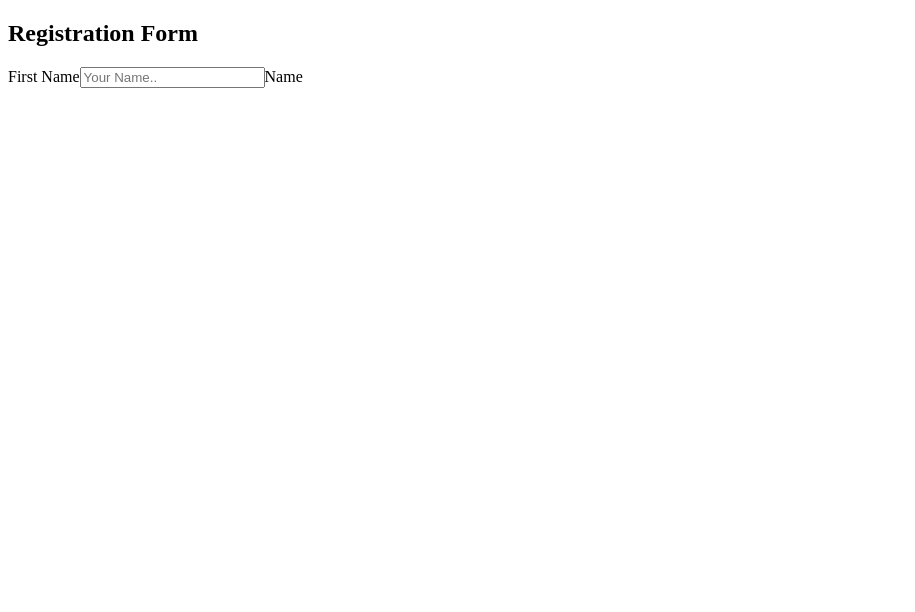
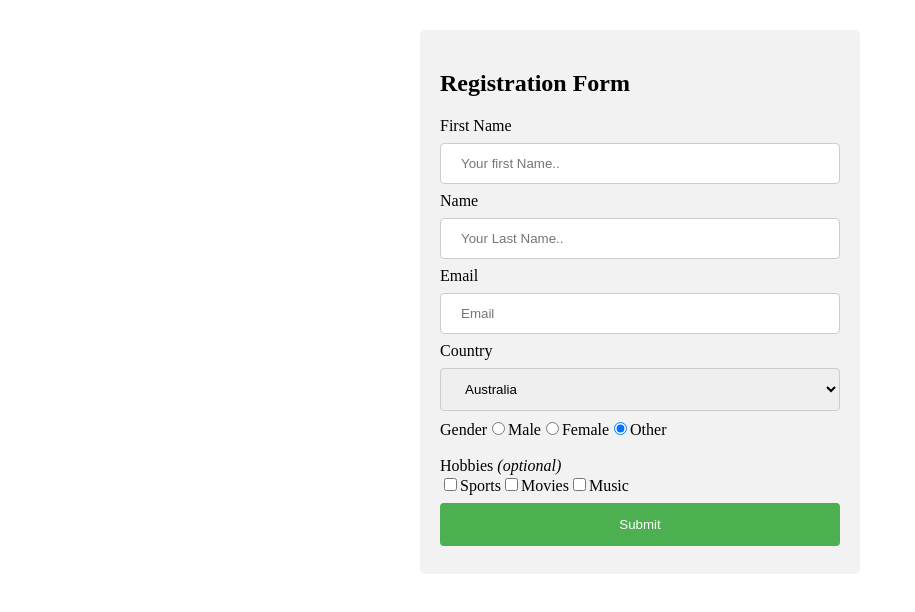
Before and after one commit to maruf-swe/angular-template-driven-form, an Angular app: page / in a window 1280 px wide. Shown: the top 612 px of the page, without its empty margins (0-915 px from the left). Built offline with nearby package versions, Linux system fonts and the light colour scheme.

Commit message:
adding html and css

```diff
--- a/src/app/app.component.css
+++ b/src/app/app.component.css
@@ -0,0 +1,39 @@
+input[type=text],[type=email], select {
+    width: 100%;
+    padding: 12px 20px;
+    margin: 8px 0;
+    display: inline-block;
+    border: 1px solid #ccc;
+    border-radius: 4px;
+    box-sizing: border-box;
+  }
+
+  input[type=submit] {
+    width: 100%;
+    background-color: #4CAF50;
+    color: white;
+    padding: 14px 20px;
+    margin: 8px 0;
+    border: none;
+    border-radius: 4px;
+    cursor: pointer;
+  }
+
+  input[type=submit]:hover {
+    background-color: #45a049;
+  }
+
+  .form, .form-data{
+    border-radius: 5px;
+    background-color: #f2f2f2;
+    padding: 20px;
+    width: 400px;
+    margin: 30px auto;
+  }
+
+  input.ng-invalid.ng-touched{
+    border: red 1px solid;
+  }
+  small{
+    color: red;
+  }
--- a/src/app/app.component.html
+++ b/src/app/app.component.html
@@ -2,9 +2,39 @@
   <h2 id="registration">Registration Form</h2>
   <form>
     <label for="fname">First Name</label>
-    <input type="text" id="fname" placeholder="Your Name..">
+    <input type="text" id="fname" placeholder="Your first Name..">
 
     <label for="lname">Name</label>
+    <input type="text" id="lname" placeholder="Your Last Name..">
 
+    <label for="email">Email</label>
+    <input type="text" id="email" placeholder="Email">
+
+    <label for="country">Country</label>
+    <select id="country">
+      <option value="australia">Australia</option>
+      <option value="canada">Canada</option>
+      <option value="usa">USA</option>
+      <option value="india">India</option>
+      <option value="uk">UK</option>
+    </select>
+
+    <label for="gender">Gender</label>
+    <input type="radio" id="male" value="male">
+    <label for="male">Male</label>
+    <input type="radio" id="female" value="female">
+    <label for="female">Female</label>
+    <input type="radio" id="other" value="other" checked>
+    <label for="other">Other</label>
+    <br><br>
+
+    <label>Hobbies <i>(optional)</i></label>
+    <div class="form-inline">
+      <label><input type="checkbox" value="sprots">Sports</label>
+      <label><input type="checkbox" value="movies">Movies</label>
+      <label><input type="checkbox" value="sprots">Music</label>
+    </div>
+
+    <input type="submit" value="Submit" id="btn">
   </form>
 </div>
--- a/src/index.html
+++ b/src/index.html
@@ -2,7 +2,7 @@
 <html lang="en">
 <head>
   <meta charset="utf-8">
-  <title>AngularTemplateDrivenForm</title>
+  <title>Template Driven Form</title>
   <base href="/">
   <meta name="viewport" content="width=device-width, initial-scale=1">
   <link rel="icon" type="image/x-icon" href="favicon.ico">
```
